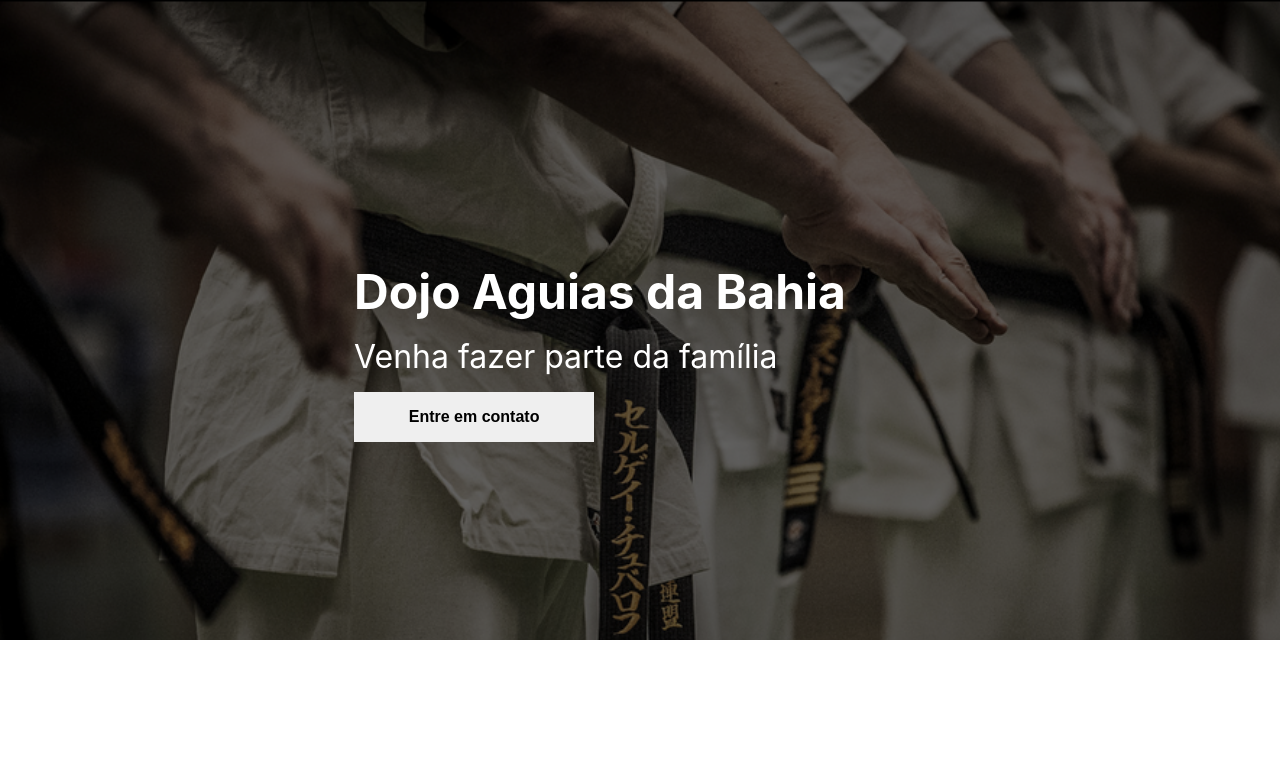
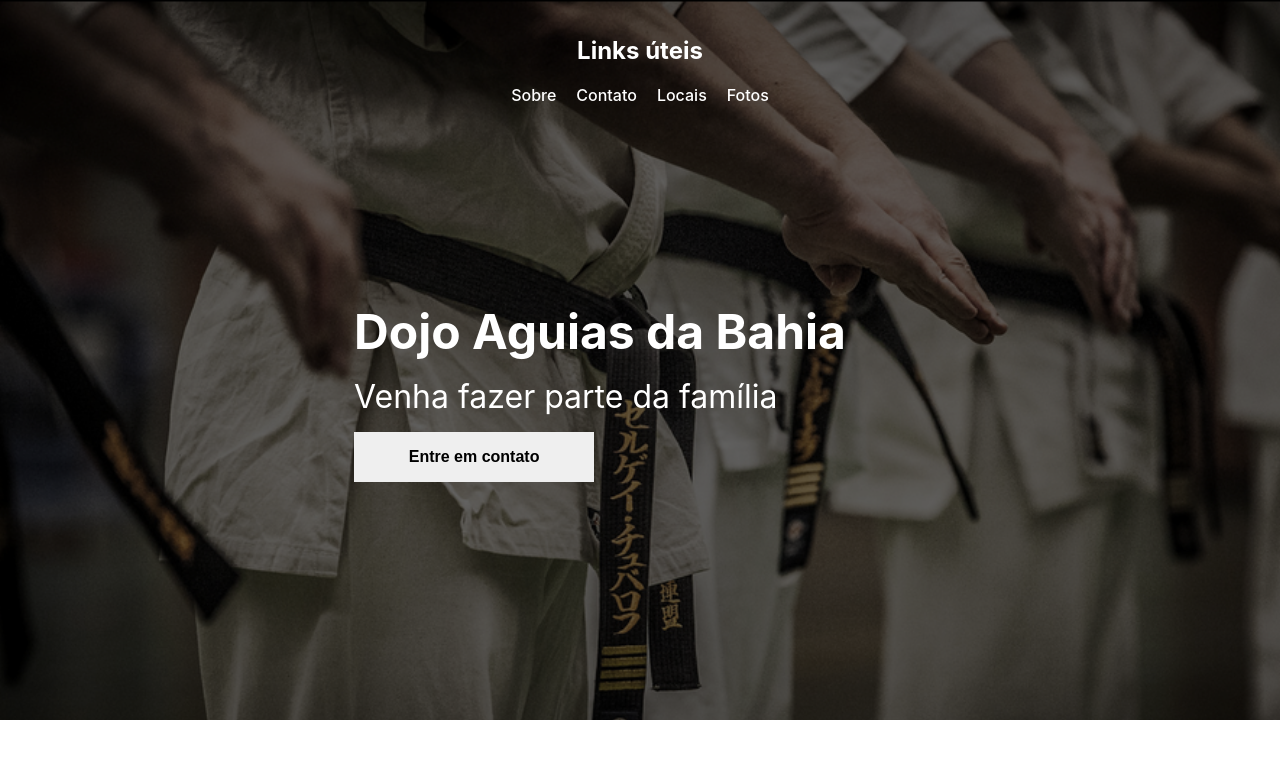
Before and after one commit to brenooliveiranascimento/dojo-aguias, a Next.js app: page / in a window 1280 px wide. Shown: the top 758 px of the page. Built offline with nearby package versions, Linux system fonts and the light colour scheme.

Commit message:
add header and utilities links

```diff
--- a/pages/index.tsx
+++ b/pages/index.tsx
@@ -4,10 +4,12 @@ import Head from 'next/head'
 import Image from 'next/image'
 import styles from '../styles/Home.module.css'
 import Hero from '../src/components/Hero/Hero'
+import Header from '../src/components/Header/Header'
 
 const Home: NextPage = () => {
   return (
     <main>
+      <Header/>
       <Hero/>
     </main>
   )
--- /dev/null
+++ b/src/components/Header/Header.module.scss
@@ -0,0 +1,29 @@
+.header {
+  width: 100%;
+  height: auto;
+  background-color: rgba(0,0,0,0.0);
+  align-items: center;
+  padding: 1rem;
+  display: flex;
+  position: fixed;
+  color: white;
+  justify-content: center;
+  z-index: 1;
+  flex-direction: column;
+
+}
+
+.header_container {
+  max-width: 1720px;
+  display: flex;
+
+  a {
+    margin: 10px;
+    transition: all 0.5s;
+    font-weight: 500;
+  }
+
+  a:hover {
+    filter: brightness(50%);
+  }
+}
--- /dev/null
+++ b/src/components/Header/Header.tsx
@@ -0,0 +1,29 @@
+import Link from 'next/link';
+import React from 'react';
+import styles from './Header.module.scss'
+
+function Header() {
+  return (
+    <header className={styles.header}>
+      <h2>Links úteis</h2>
+      <section className={styles.header_container}>
+        <nav>
+          <Link href="about">
+            <a>Sobre</a>
+          </Link>
+          <Link href="contato">
+            <a>Contato</a>
+          </Link>
+          <Link href="about">
+            <a>Locais</a>
+          </Link>
+          <Link href="about">
+            <a>Fotos</a>
+          </Link>
+        </nav>
+      </section>
+    </header>
+  )
+}
+
+export default Header;
--- a/src/components/Hero/hero.module.scss
+++ b/src/components/Hero/hero.module.scss
@@ -4,7 +4,7 @@
   justify-content: center;
   background: url("../../../src/Images/home-2.png")fixed center;
   background-size: cover;
-  height: 80vh;
+  height: 90vh;
   width: 100%;
   background-color: black;
   color: white;
@@ -12,7 +12,7 @@
 
 .hero_brightness {
   width: 100%;
-  height: 80vh;
+  height: 90vh;
   z-index: 0;
   position: absolute;
   background-color: rgba(0,0,0,0.6);
```
